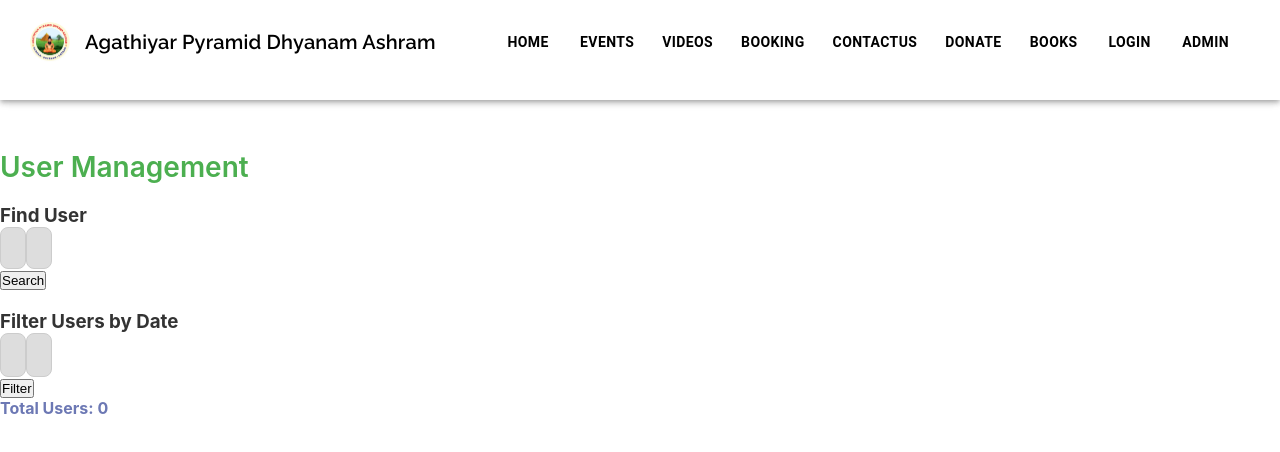
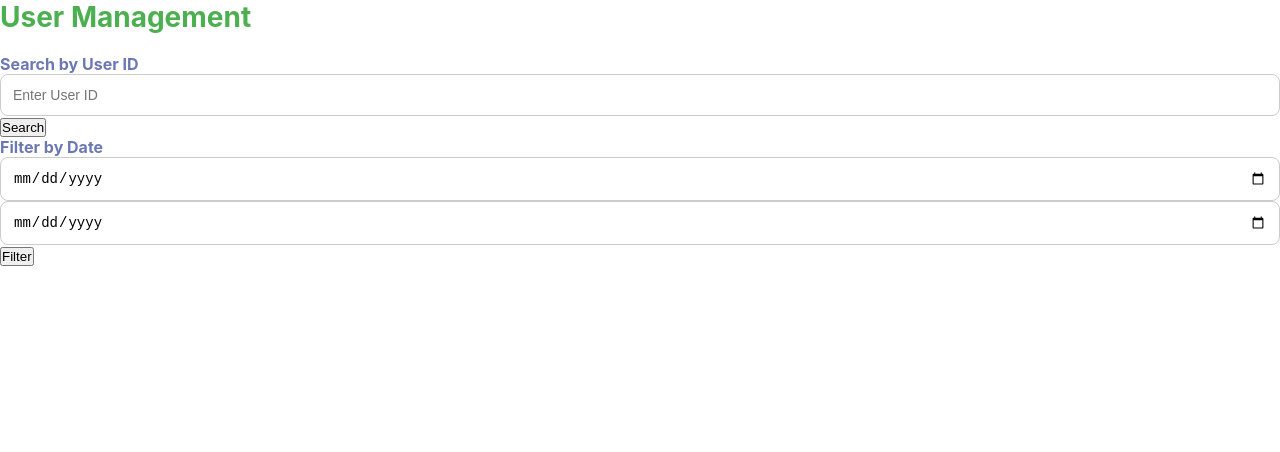
Before and after one commit to Agathiyarp/agathiyar-web, a React (Create React App) app: page /users in a window 1280 px wide. Shown: the top 452 px of the page. Built offline with nearby package versions, Linux system fonts and the light colour scheme.

Commit message:
user management updated, event css changes

```diff
--- a/package.json
+++ b/package.json
@@ -22,6 +22,8 @@
     "cors": "^2.8.5",
     "dayjs": "^1.11.13",
     "jquery": "^3.7.1",
+    "jspdf": "^3.0.1",
+    "jspdf-autotable": "^5.0.2",
     "lucide-react": "^0.452.0",
     "react": "^18.3.1",
     "react-dom": "^18.3.1",
@@ -30,7 +32,8 @@
     "react-slick": "^0.30.2",
     "react-toastify": "^10.0.5",
     "slick-carousel": "^1.8.1",
-    "web-vitals": "^2.1.4"
+    "web-vitals": "^2.1.4",
+    "xlsx": "^0.18.5"
   },
   "scripts": {
     "start": "react-scripts start",
--- a/src/components/admin/booking/addbooking.css
+++ b/src/components/admin/booking/addbooking.css
@@ -1,7 +1,7 @@
 .booking-form-container {
   max-width: 800px;
   margin: auto;
-  background: linear-gradient(to right, #6dd5ed, #2193b0);
+  background: beige;
   padding: 30px;
   border-radius: 15px 15px 0 0;
   color: white;
--- a/src/components/admin/events/addevent.css
+++ b/src/components/admin/events/addevent.css
@@ -1,7 +1,7 @@
 .event-form-container {
   max-width: 800px;
   margin: auto;
-  background: linear-gradient(to right, #4facfe, #00f2fe);
+  background: beige;
   padding: 30px;
   border-radius: 15px 15px 0 0;
   color: white;
@@ -12,7 +12,7 @@
   margin-top: -10px;
   margin-bottom: 20px;
   font-size: 16px;
-  color: #f0f0f0;
+  color: black;
 }
 
 .event-form {
--- a/src/components/admin/users/users.js
+++ b/src/components/admin/users/users.js
@@ -1,124 +1,136 @@
-import React, { useState, useEffect } from "react";
-import axios from "axios";
-import MenuBar from "../../menumain/menubar";
-import "./users.css";
+import React, { useState } from 'react';
+import './users.css';
+import jsPDF from 'jspdf';
+import 'jspdf-autotable';
+import * as XLSX from 'xlsx';
 
-function Users() {
-  const [userId, setUserId] = useState("");
-  const [mobile, setMobile] = useState("");
+const UserManagement = () => {
+  const [userId, setUserId] = useState('');
+  const [dateFilter, setDateFilter] = useState({ start: '', end: '' });
   const [userDetails, setUserDetails] = useState(null);
+  const [userList, setUserList] = useState([]);
 
-  const [startDate, setStartDate] = useState("");
-  const [endDate, setEndDate] = useState("");
-  const [userList, setUserList] = useState([]);
-  const [totalCount, setTotalCount] = useState(0);
-
-  // Get user details by ID and mobile
-  const fetchUserDetails = async () => {
+  const handleSearchByUserId = async () => {
+    if (!userId) return alert("Enter User ID");
     try {
-      // const response = await axios.get(
-      //   ''
-      // );
-      // setUserDetails(response.data);
-    } catch (error) {
-      console.error("Error fetching user details:", error);
-      setUserDetails(null);
+      const res = await fetch('');
+      const data = await res.json();
+      if (res.ok) {
+        setUserDetails(data);
+        setUserList([]);
+      } else {
+        alert('User not found');
+      }
+    } catch (err) {
+      console.error(err);
+      alert('Error fetching user details');
     }
   };
 
-  // Filter users by date
-  const filterUsersByDate = async () => {
+  const handleFilterByDate = async () => {
+    const { start, end } = dateFilter;
+    if (!start || !end) return alert("Select both start and end dates");
     try {
-      const response = await axios.get(
-        ''
-      );
-      setUserList(response.data.users || []);
-      setTotalCount(response.data.count || 0);
-    } catch (error) {
-      console.error("Error filtering users:", error);
-      setUserList([]);
-      setTotalCount(0);
+      const res = await fetch('');
+      const data = await res.json();
+      if (res.ok) {
+        setUserList(data);
+        setUserDetails(null);
+      } else {
+        alert('No users found');
+      }
+    } catch (err) {
+      console.error(err);
+      alert('Error fetching user list');
     }
   };
 
+  const exportToPDF = () => {
+    const doc = new jsPDF();
+    doc.text("User List", 14, 15);
+    const tableData = userList.map(u => [
+      u.userid, u.name, u.email, u.mobile, u.createdAt
+    ]);
+    doc.autoTable({
+      head: [['User ID', 'Name', 'Email', 'Mobile', 'Created At']],
+      body: tableData,
+    });
+    doc.save('user_list.pdf');
+  };
+
+  const exportToExcel = () => {
+    const ws = XLSX.utils.json_to_sheet(userList);
+    const wb = XLSX.utils.book_new();
+    XLSX.utils.book_append_sheet(wb, ws, "Users");
+    XLSX.writeFile(wb, "user_list.xlsx");
+  };
+
   return (
-    <div className="p-4 bg-gray-100 min-h-screen users-container">
-      <MenuBar />
-      <h2 className="text-2xl font-bold mb-4">User Management</h2>
+    <div className="user-mgmt-container">
+      <h2>User Management</h2>
 
-      {/* Search by ID and Mobile */}
-      <div className="bg-white p-4 rounded shadow mb-6">
-        <h3 className="text-lg font-semibold mb-2">Find User</h3>
-        <div className="flex gap-2 mb-2">
+      <div className="section">
+        <h4>Search by User ID</h4>
         <input
           type="text"
-            placeholder="User ID"
+          placeholder="Enter User ID"
           value={userId}
           onChange={(e) => setUserId(e.target.value)}
-            className="border p-2 rounded w-1/2"
+        />
+        <button onClick={handleSearchByUserId}>Search</button>
+      </div>
+
+      <div className="section">
+        <h4>Filter by Date</h4>
+        <input
+          type="date"
+          value={dateFilter.start}
+          onChange={(e) => setDateFilter({ ...dateFilter, start: e.target.value })}
         />
         <input
-            type="text"
-            placeholder="Mobile Number"
-            value={mobile}
-            onChange={(e) => setMobile(e.target.value)}
-            className="border p-2 rounded w-1/2"
+          type="date"
+          value={dateFilter.end}
+          onChange={(e) => setDateFilter({ ...dateFilter, end: e.target.value })}
         />
+        <button onClick={handleFilterByDate}>Filter</button>
       </div>
-        <button
-          onClick={fetchUserDetails}
-          className="bg-blue-500 text-white px-4 py-2 rounded"
-        >
-          Search
-        </button>
 
       {userDetails && (
-          <div className="mt-4 bg-green-100 p-4 rounded">
-            <p><strong>Name:</strong> {userDetails.name}</p>
-            <p><strong>Email:</strong> {userDetails.email}</p>
-            <p><strong>Mobile:</strong> {userDetails.mobile}</p>
-            {/* Add more fields as needed */}
+        <div className="user-details">
+          <h4>User Details</h4>
+          <pre>{JSON.stringify(userDetails, null, 2)}</pre>
+        </div>
+      )}
+
+      {userList.length > 0 && (
+        <div className="user-list">
+          <h4>User List</h4>
+          <table>
+            <thead>
+              <tr>
+                <th>User ID</th><th>Name</th><th>Email</th><th>Mobile</th><th>Created At</th>
+              </tr>
+            </thead>
+            <tbody>
+              {userList.map((user, i) => (
+                <tr key={i}>
+                  <td>{user.userid}</td>
+                  <td>{user.name}</td>
+                  <td>{user.email}</td>
+                  <td>{user.mobile}</td>
+                  <td>{user.createdAt}</td>
+                </tr>
+              ))}
+            </tbody>
+          </table>
+          <div className="export-buttons">
+            <button onClick={exportToPDF}>Export PDF</button>
+            <button onClick={exportToExcel}>Export Excel</button>
+          </div>
         </div>
       )}
     </div>
+  );
+};
 
-      {/* Date Filter */}
-      <div className="bg-white p-4 rounded shadow">
-        <h3 className="text-lg font-semibold mb-2">Filter Users by Date</h3>
-        <div className="flex gap-2 mb-2">
-          <input
-            type="date"
-            value={startDate}
-            onChange={(e) => setStartDate(e.target.value)}
-            className="border p-2 rounded"
-          />
-          <input
-            type="date"
-            value={endDate}
-            onChange={(e) => setEndDate(e.target.value)}
-            className="border p-2 rounded"
-          />
-        </div>
-        <button
-          onClick={filterUsersByDate}
-          className="bg-green-600 text-white px-4 py-2 rounded"
-        >
-          Filter
-        </button>
-
-        <div className="mt-4">
-          <h4 className="font-semibold">Total Users: {totalCount}</h4>
-          <ul className="mt-2">
-            {userList.map((user, index) => (
-              <li key={index} className="border-b py-2">
-                {user.name} - {user.mobile}
-              </li>
-            ))}
-          </ul>
-        </div>
-      </div>
-    </div>
-  );
-}
-
-export default Users;
+export default UserManagement;
```
Also changed, not shown: 1 other file (tests, documents, lock files or other folders). Lines whose indentation alone changed are shown as unchanged.
